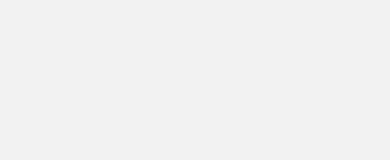
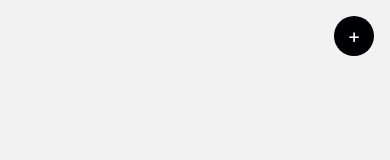
Before and after one commit to KalebHedrick/PlutusFrontEnd, a React Native app in the folder Plutus/: screen /Home in a window 390 px wide. Shown: the top 160 px of the page. Built offline with nearby package versions, Linux system fonts and the light colour scheme.

Commit message:
added home screen features

```diff
--- a/Plutus/package.json
+++ b/Plutus/package.json
@@ -10,7 +10,10 @@
   },
   "dependencies": {
     "@expo/webpack-config": "^18.1.3",
+    "@react-navigation/drawer": "^6.6.6",
+    "@react-navigation/native": "^6.1.9",
     "@react-navigation/native-stack": "^6.9.17",
+    "@react-navigation/stack": "^6.3.20",
     "expo": "^49.0.18",
     "expo-status-bar": "~1.6.0",
     "react": "18.2.0",
--- a/Plutus/screens/homeScreen.js
+++ b/Plutus/screens/homeScreen.js
@@ -1,8 +1,10 @@
-import React from 'react';
-import { View, Text, StyleSheet } from 'react-native';
+import React, { useState } from 'react';
+import { View, Text, TouchableOpacity, StyleSheet, Modal, TouchableHighlight } from 'react-native';
 
 // HomeScreen component
-export const HomeScreen = () => {
+export const HomeScreen = ({ navigation }) => {
+  const [modalVisible, setModalVisible] = useState(false);
+
   return (
     <View style={styles.container}>
       <Text style={styles.welcomeText}>Welcome to Your Budget App</Text>
@@ -15,6 +17,38 @@ export const HomeScreen = () => {
 
       {/* Monthly Budget Component */}
       <BudgetComponent title="Monthly Budget" amount="$1000" />
+
+      {/* Circle Button in the Top Right Corner */}
+      <TouchableOpacity
+        style={styles.circleButton}
+        onPress={() => setModalVisible(!modalVisible)}
+      >
+        <Text style={styles.buttonText}>+</Text>
+      </TouchableOpacity>
+
+      {/* Modal for Options */}
+      <Modal
+        animationType="slide"
+        transparent={true}
+        visible={modalVisible}
+        onRequestClose={() => {
+          setModalVisible(!modalVisible);
+        }}
+      >
+        <View style={styles.modalView}>
+          <TouchableHighlight
+            style={{ ...styles.openButton, backgroundColor: '#2196F3' }}
+            onPress={() => {
+              setModalVisible(!modalVisible);
+              navigation.navigate('AddIncome');
+            }}
+          >
+            <Text style={styles.textStyle}>Add New Income Data</Text>
+          </TouchableHighlight>
+
+          {/* Add other options similarly */}
+        </View>
+      </Modal>
     </View>
   );
 };
@@ -55,4 +89,52 @@ const styles = StyleSheet.create({
   budgetAmount: {
     fontSize: 16,
   },
+  // Circle Button
+  circleButton: {
+    position: 'absolute',
+    top: 16,
+    right: 16,
+    backgroundColor: '#000103',
+    borderRadius: 50,
+    width: 40,
+    height: 40,
+    justifyContent: 'center',
+    alignItems: 'center',
+    zIndex: 1,
+  },
+  buttonText: {
+    color: '#FFFFFF',
+    fontSize: 20,
+  },
+
+  // Modal Styles
+  modalView: {
+    margin: 20,
+    backgroundColor: 'white',
+    borderRadius: 20,
+    padding: 35,
+    alignItems: 'center',
+    shadowColor: '#000',
+    shadowOffset: {
+      width: 0,
+      height: 2,
+    },
+    shadowOpacity: 0.25,
+    shadowRadius: 4,
+    elevation: 5,
+  },
+  openButton: {
+    backgroundColor: '#F194FF',
+    borderRadius: 20,
+    padding: 10,
+    elevation: 2,
+    marginVertical: 8,
+  },
+  textStyle: {
+    color: 'white',
+    fontWeight: 'bold',
+    textAlign: 'center',
+  },
 });
+
+export default HomeScreen;
```
Also changed, not shown: Plutus/screens/profile.js (+12 -0 lines), Plutus/screens/settings.js (+12 -0 lines), 1 other file (tests, documents, lock files or other folders).
